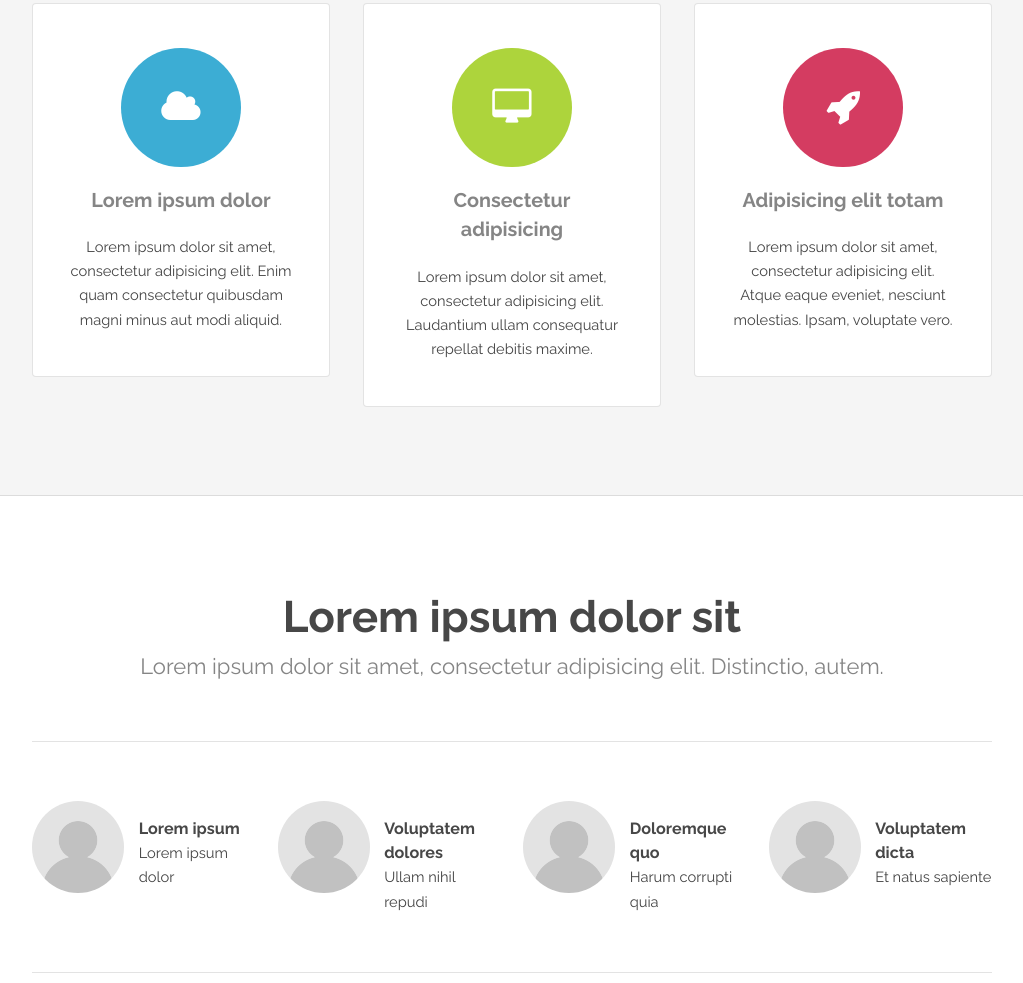
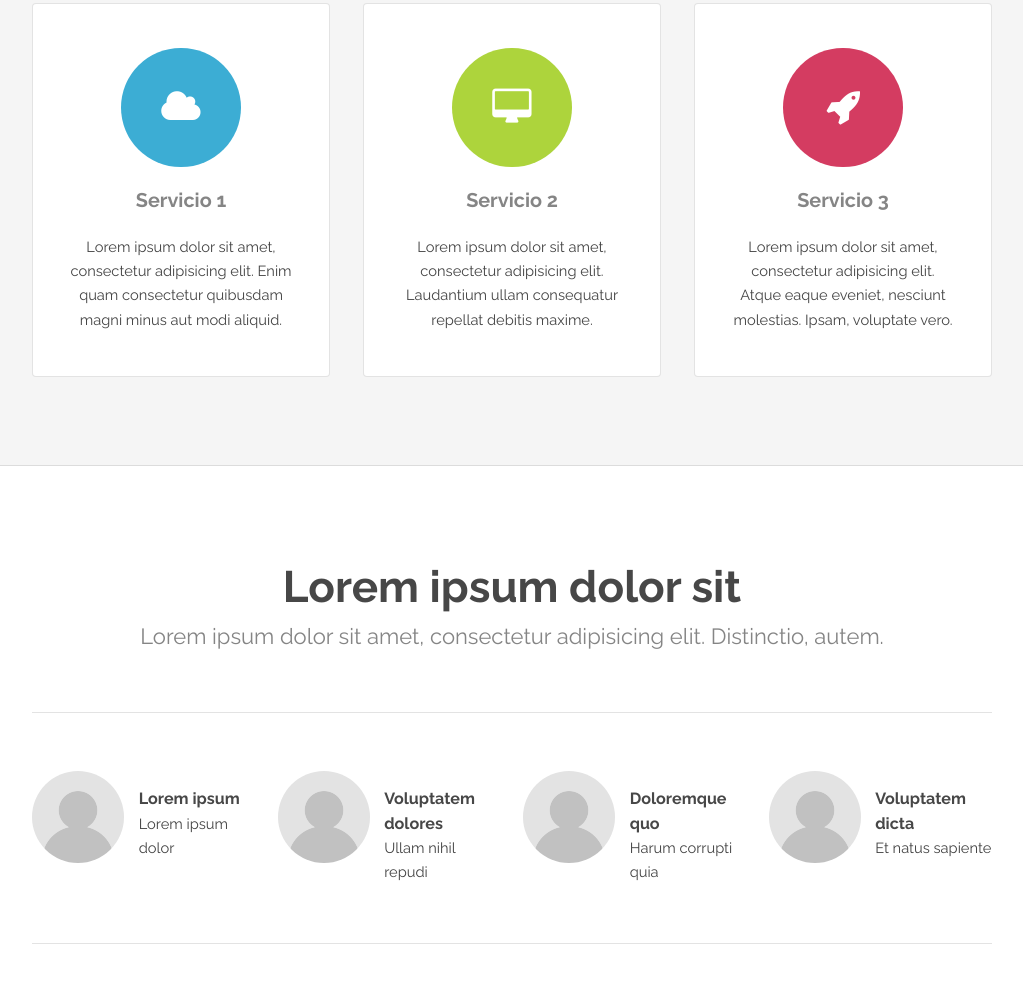
Before and after one commit to inigo-leon/aa_curso_git, a plain HTML site: page index.html in a window 1280 px wide. Shown: the part 876-1859 px from the top of the page, without its empty margins (128-1151 px from the left). Drawn offline with Linux system fonts and the light colour scheme.

Commit message:
Cambio nombre servicios en home
Y toda la película que queramos

```diff
--- a/index.html
+++ b/index.html
@@ -59,21 +59,21 @@
 						<div class="4u 12u$(medium)">
 							<section class="box">
 								<i class="icon big rounded color1 fa-cloud"></i>
-								<h3>Lorem ipsum dolor</h3>
+								<h3>Servicio 1</h3>
 								<p>Lorem ipsum dolor sit amet, consectetur adipisicing elit. Enim quam consectetur quibusdam magni minus aut modi aliquid.</p>
 							</section>
 						</div>
 						<div class="4u 12u$(medium)">
 							<section class="box">
 								<i class="icon big rounded color9 fa-desktop"></i>
-								<h3>Consectetur adipisicing</h3>
+								<h3>Servicio 2</h3>
 								<p>Lorem ipsum dolor sit amet, consectetur adipisicing elit. Laudantium ullam consequatur repellat debitis maxime.</p>
 							</section>
 						</div>
 						<div class="4u$ 12u$(medium)">
 							<section class="box">
 								<i class="icon big rounded color6 fa-rocket"></i>
-								<h3>Adipisicing elit totam</h3>
+								<h3>Servicio 3</h3>
 								<p>Lorem ipsum dolor sit amet, consectetur adipisicing elit. Atque eaque eveniet, nesciunt molestias. Ipsam, voluptate vero.</p>
 							</section>
 						</div>
```
